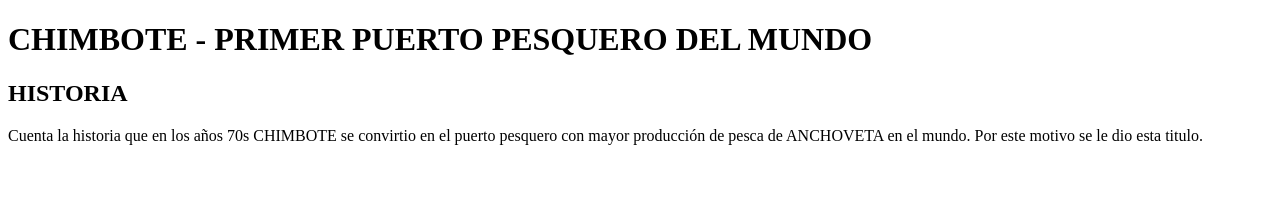
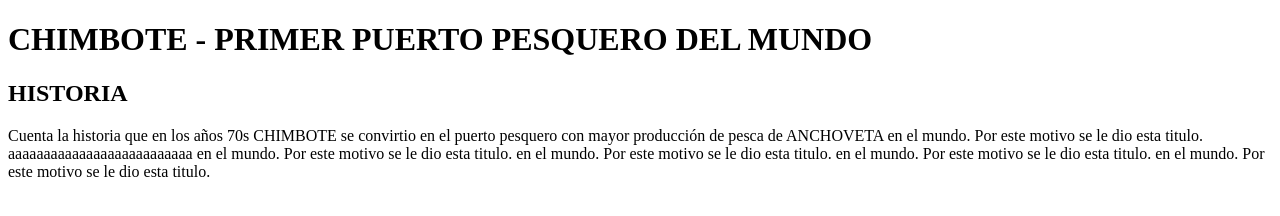
Before and after one commit to fhermega/AmaroFloresRodriguez, a plain HTML site: page index.html in a window 1280 px wide. Drawn offline with Linux system fonts and the light colour scheme.

Commit message:
mi segundo commit

```diff
--- a/index.html
+++ b/index.html
@@ -12,6 +12,10 @@
     <pr>CHIMBOTE se convirtio en el puerto pesquero</pr>
     <pr>con mayor producción de pesca de ANCHOVETA</pr>
     <pr>en el mundo. Por este motivo se le dio esta titulo.</pr>
-    <pr> </pr>
+    <pr>aaaaaaaaaaaaaaaaaaaaaaaaaa</pr>
+    <pr>en el mundo. Por este motivo se le dio esta titulo.</pr>
+    <pr>en el mundo. Por este motivo se le dio esta titulo.</pr>
+    <pr>en el mundo. Por este motivo se le dio esta titulo.</pr>
+    <pr>en el mundo. Por este motivo se le dio esta titulo.</pr>
 </body>
 </html>
```
